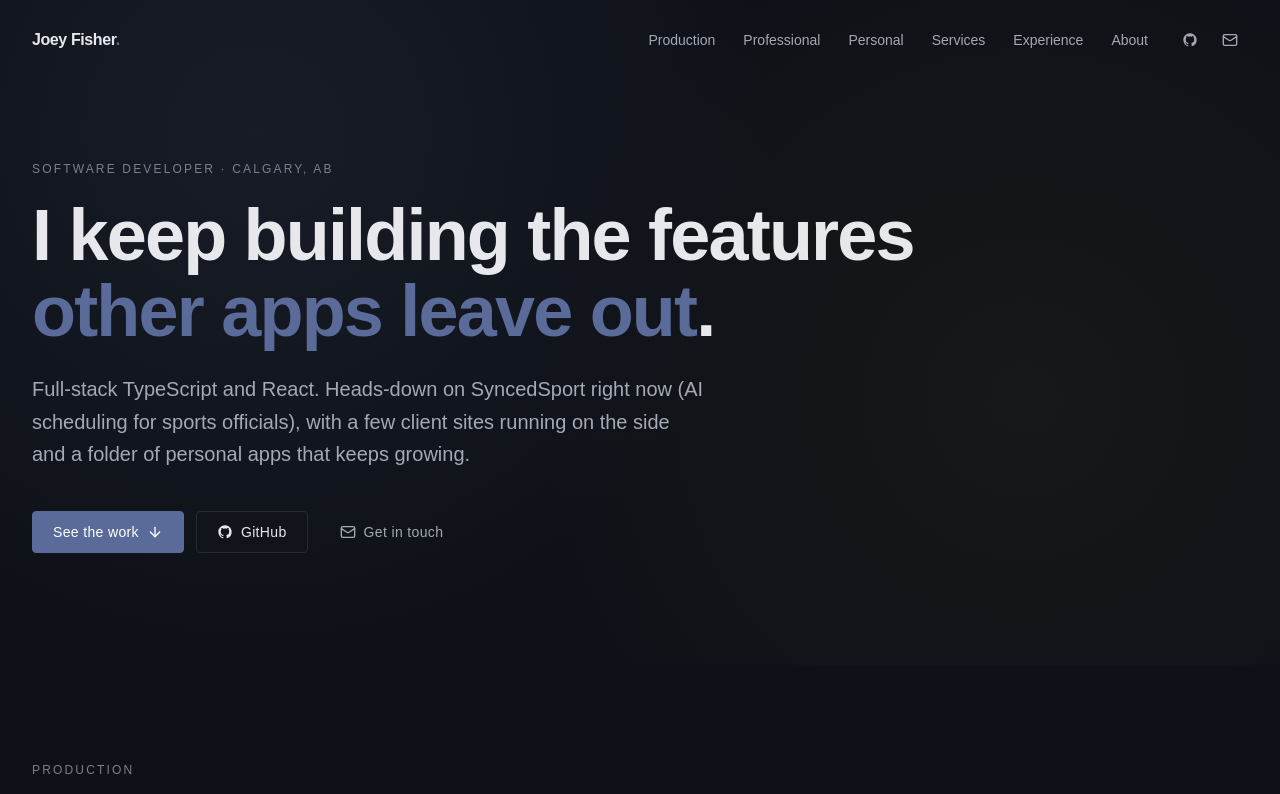
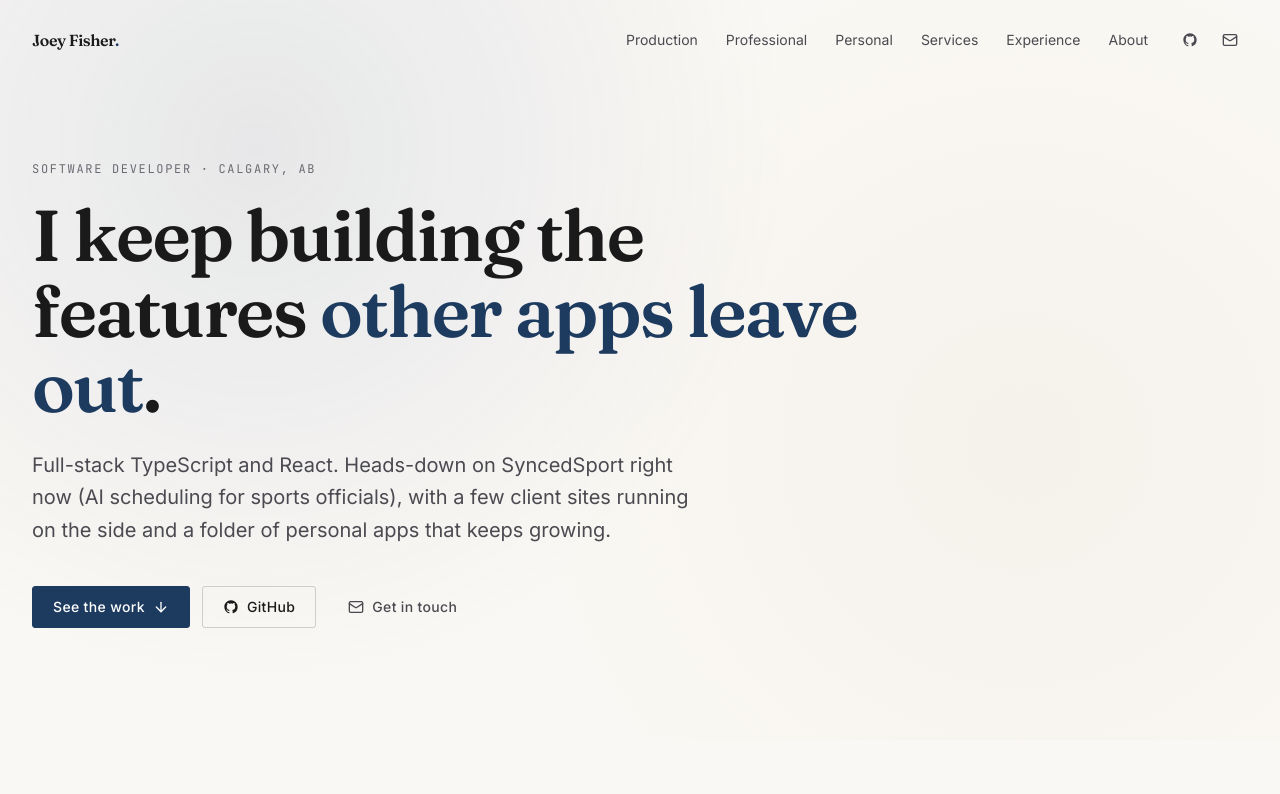
Before and after one commit to fisherjoey/portfolio-site, a React (Vite) app: page / in a window 1280 px wide. Shown: the top 794 px of the page. Built offline with nearby package versions, Linux system fonts and the light colour scheme.

Commit message:
redesign: light editorial design tokens + serif/mono fonts

```diff
--- a/src/index.css
+++ b/src/index.css
@@ -3,9 +3,9 @@
 /* ─── Design Tokens ─── */
 :root {
   /* Typography Scale */
-  --heading-h1: clamp(2.25rem, 5vw, 4.5rem);
-  --heading-h2: clamp(1.875rem, 3vw, 2.25rem);
-  --heading-h3: clamp(1.125rem, 2vw, 1.25rem);
+  --heading-h1: clamp(2.5rem, 6vw, 5rem);
+  --heading-h2: clamp(1.875rem, 3.2vw, 2.5rem);
+  --heading-h3: clamp(1.125rem, 2vw, 1.375rem);
   --text-body: 1rem;
   --text-sm: 0.875rem;
   --text-xs: 0.75rem;
@@ -36,76 +36,76 @@
   --content-standard: 56rem;
   --content-wide: 64rem;
 
-  /* Shape */
+  /* Shape — editorial: small radii */
   --radius-card: 4px;
-  --radius-button: 4px;
-  --radius-input: 4px;
+  --radius-button: 3px;
+  --radius-input: 3px;
 
   /* Text Transform */
   --heading-transform: none;
-  --heading-tracking: -0.01em;
+  --heading-tracking: -0.005em;
   --button-transform: none;
-  --button-tracking: 0.02em;
+  --button-tracking: 0.01em;
   --label-transform: uppercase;
-  --label-tracking: 0.18em;
+  --label-tracking: 0.14em;
 
   /* Borders */
   --button-border-width: 1px;
   --card-border-width: 1px;
 
-  /* Shadows */
+  /* Shadows — flat editorial */
   --shadow-card: none;
-  --shadow-card-hover: 0 0 30px rgba(90, 107, 154, 0.10);
-  --shadow-float: 0 4px 24px rgba(0, 0, 0, 0.4);
+  --shadow-card-hover: 0 1px 2px rgba(26, 26, 26, 0.06), 0 8px 24px rgba(26, 26, 26, 0.06);
+  --shadow-float: 0 8px 30px rgba(26, 26, 26, 0.10);
 
-  /* Glow */
-  --glow-color: rgba(90, 107, 154, 0.10);
-  --glow-color-strong: rgba(90, 107, 154, 0.18);
+  /* Glow (unused in light, kept for safety) */
+  --glow-color: rgba(29, 58, 95, 0.06);
+  --glow-color-strong: rgba(29, 58, 95, 0.12);
 
-  /* ─── Synced-Tech palette: charcoal base + muted indigo accent ─── */
-  --color-brand-black: #0e1117;
-  --color-brand-white: #e6e8ec;
-  --color-brand-accent: #5a6b9a;
-  --color-brand-accent-hover: #6878a8;
-  --color-brand-gray-dark: #161a22;
-  --color-brand-gray-medium: #1e232d;
-  --color-brand-gray-light: #f0f1f4;
-  --color-brand-overlay: #0e1117;
+  /* ─── Light editorial palette: warm paper + deep ink-blue accent ─── */
+  --color-brand-black: #FAF8F4;
+  --color-brand-white: #1A1A1A;
+  --color-brand-accent: #1D3A5F;
+  --color-brand-accent-hover: #294F7E;
+  --color-brand-gray-dark: #FFFFFF;
+  --color-brand-gray-medium: #F1EDE6;
+  --color-brand-gray-light: #1A1A1A;
+  --color-brand-overlay: #FAF8F4;
 
   /* Semantic text */
-  --text-primary: #e6e8ec;
-  --text-secondary: #a3a9b5;
-  --text-muted: #7a8090;
-  --text-faint: #5d6373;
-  --text-disabled: #4a4f5d;
-  --text-on-accent: #ffffff;
+  --text-primary: #1A1A1A;
+  --text-secondary: #4A4A50;
+  --text-muted: #6B6B73;
+  --text-faint: #6B6B73;
+  --text-disabled: #9A9AA2;
+  --text-on-accent: #FFFFFF;
 
   /* Semantic surfaces */
-  --surface-primary: #0e1117;
-  --surface-raised: #161a22;
-  --surface-overlay: #1e232d;
-  --surface-border: rgba(230, 232, 236, 0.06);
-  --surface-border-strong: rgba(230, 232, 236, 0.10);
+  --surface-primary: #FAF8F4;
+  --surface-raised: #FFFFFF;
+  --surface-overlay: #F1EDE6;
+  --surface-border: rgba(26, 26, 26, 0.10);
+  --surface-border-strong: rgba(26, 26, 26, 0.18);
 
   /* Secondary accents (restrained) */
-  --accent-secondary: #a08758;
-  --accent-tertiary: #7a8595;
-  --surface-feature: #131720;
-  --surface-feature-text: #e6e8ec;
+  --accent-secondary: #A08758;
+  --accent-tertiary: #6B7585;
+  --surface-feature: #F4F0E8;
+  --surface-feature-text: #1A1A1A;
 }
 
 @theme {
-  --color-brand-black: #0e1117;
-  --color-brand-white: #e6e8ec;
-  --color-brand-accent: #5a6b9a;
-  --color-brand-accent-hover: #6878a8;
-  --color-brand-gray-dark: #161a22;
-  --color-brand-gray-medium: #1e232d;
-  --color-brand-gray-light: #f0f1f4;
+  --color-brand-black: #FAF8F4;
+  --color-brand-white: #1A1A1A;
+  --color-brand-accent: #1D3A5F;
+  --color-brand-accent-hover: #294F7E;
+  --color-brand-gray-dark: #FFFFFF;
+  --color-brand-gray-medium: #F1EDE6;
+  --color-brand-gray-light: #1A1A1A;
 
-  --font-heading: 'Chakra Petch', sans-serif;
-  --font-body: 'Outfit', sans-serif;
-  --font-mono: ui-monospace, 'SF Mono', 'Fira Code', Menlo, Consolas, monospace;
+  --font-heading: 'Fraunces', ui-serif, Georgia, serif;
+  --font-body: 'Inter', system-ui, sans-serif;
+  --font-mono: 'JetBrains Mono', ui-monospace, 'SF Mono', Menlo, Consolas, monospace;
 
   --color-text-primary: var(--text-primary);
   --color-text-secondary: var(--text-secondary);
@@ -144,7 +144,7 @@
   }
 
   :focus-visible {
-    outline: 2px solid rgba(90, 107, 154, 0.7);
+    outline: 2px solid rgba(29, 58, 95, 0.6);
     outline-offset: 3px;
     border-radius: 2px;
   }
@@ -156,13 +156,13 @@
 
 /* ─── Surface Contexts ─── */
 .surface-dark {
-  --text-primary: #e6e8ec;
-  --text-secondary: #a3a9b5;
-  --text-muted: #7a8090;
-  --text-faint: #5d6373;
-  --surface-border: rgba(230, 232, 236, 0.06);
-  --surface-border-strong: rgba(230, 232, 236, 0.10);
-  color: #e6e8ec;
+  --text-primary: #1A1A1A;
+  --text-secondary: #4A4A50;
+  --text-muted: #6B6B73;
+  --text-faint: #6B6B73;
+  --surface-border: rgba(26, 26, 26, 0.10);
+  --surface-border-strong: rgba(26, 26, 26, 0.18);
+  color: #1A1A1A;
 }
 
 .surface-raised {
@@ -196,6 +196,7 @@
 
 /* ─── Utility classes ─── */
 .label {
+  font-family: var(--font-mono);
   text-transform: var(--label-transform);
   letter-spacing: var(--label-tracking);
   font-size: var(--text-xs);
```
